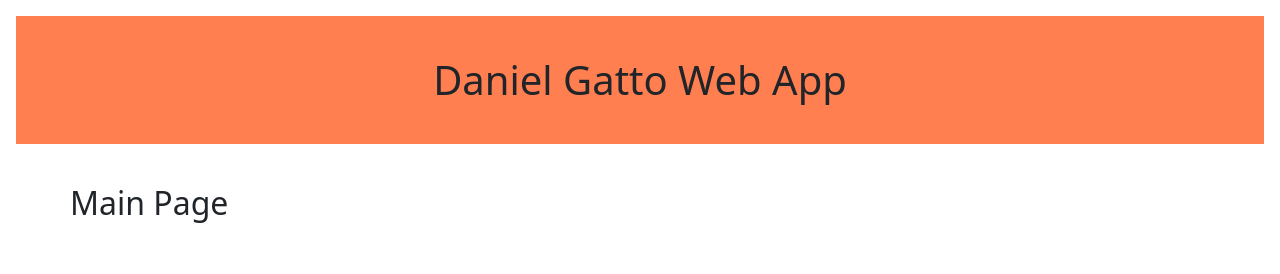
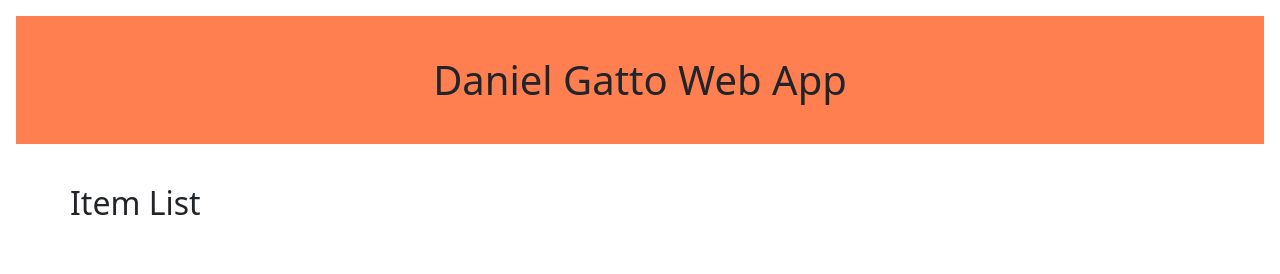
Before and after one commit to dan-gatto/dan-gatto-app, a React (Create React App) app: page / in a window 1280 px wide. Shown: the top 274 px of the page. Built offline with nearby package versions, Linux system fonts and the light colour scheme.

Commit message:
Changed title
Changed title

```diff
--- a/src/App.tsx
+++ b/src/App.tsx
@@ -51,7 +51,7 @@ function App() {
     <div className='App'>
       <AppHeader></AppHeader>
       <div className='container'>
-        <PageTitle pageTitle='Main Page'></PageTitle>
+        <PageTitle pageTitle='Item List'></PageTitle>
         <div className='row' id='newItem'>
           New Item
         </div>
```
